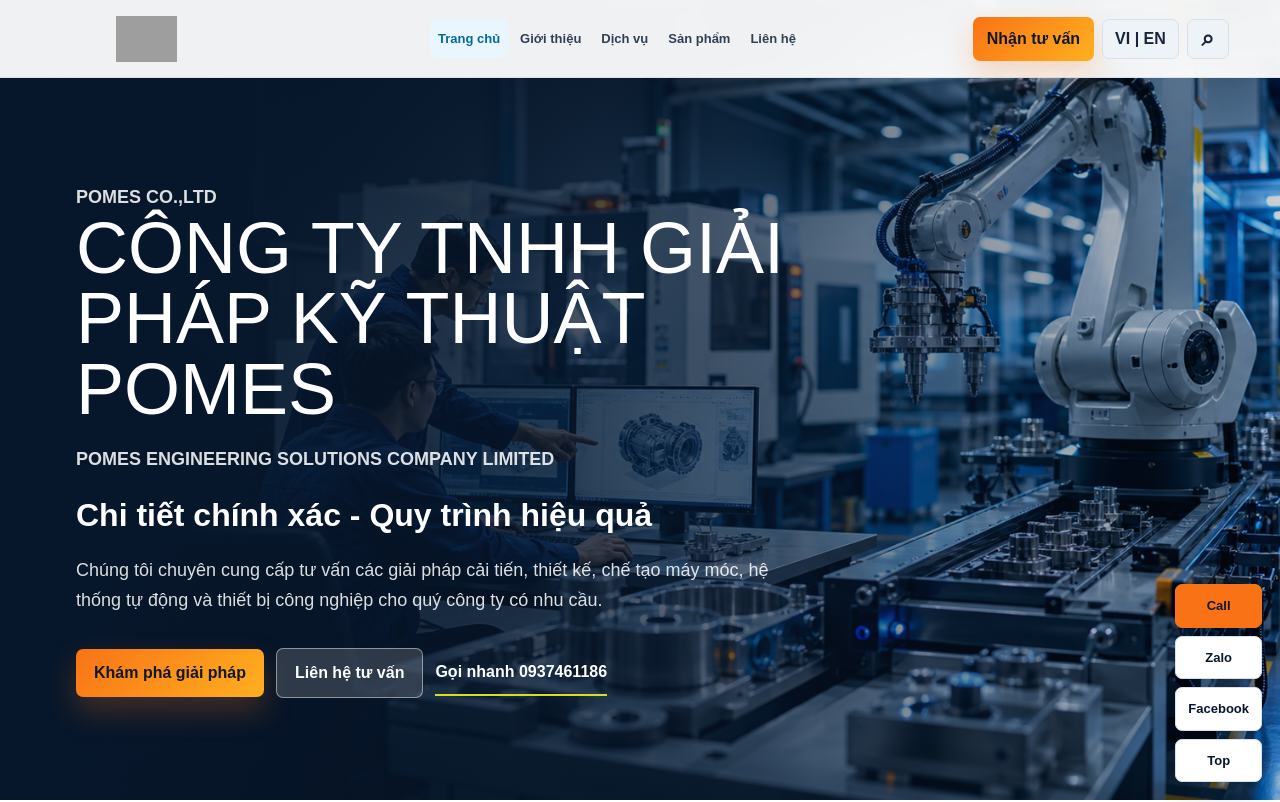
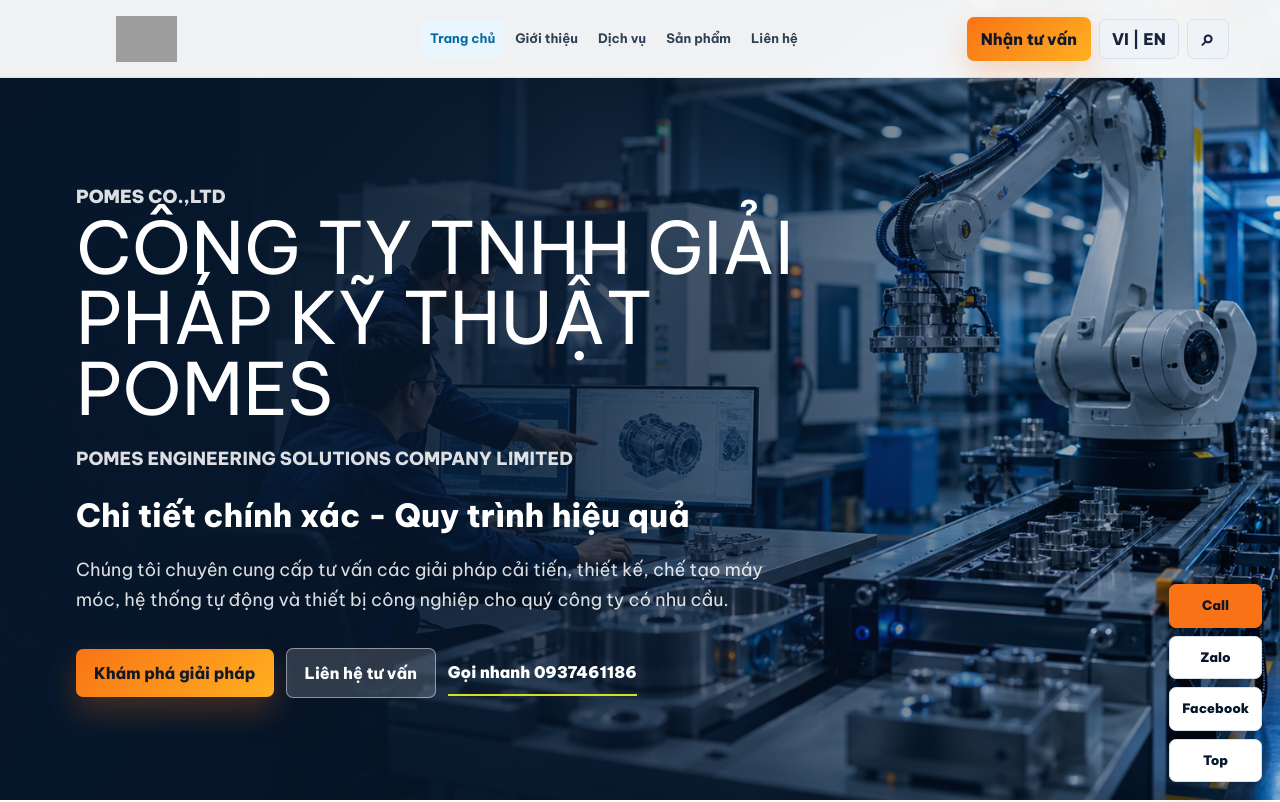
Before and after one commit to nguyenhoangan20122007-cpu/P, a Next.js app: page / in a window 1280 px wide. Shown: the top 802 px of the page. Built offline with nearby package versions, Linux system fonts and the light colour scheme; grey boxes are pictures that could not be loaded.

Commit message:
Update logo and Vietnamese font

```diff
--- a/app/globals.css
+++ b/app/globals.css
@@ -12,6 +12,7 @@
   --lime: #d7df22;
   --white: #ffffff;
   --shadow: 0 18px 60px rgba(7, 23, 43, 0.14);
+  --font-vietnamese: var(--font-be-vietnam), "Be Vietnam Pro", "Segoe UI", Arial, sans-serif;
 }
 
 * {
@@ -26,7 +27,7 @@
   margin: 0;
   background: var(--white);
   color: var(--ink);
-  font-family: Arial, Helvetica, sans-serif;
+  font-family: var(--font-vietnamese);
 }
 
 button,
--- a/app/layout.tsx
+++ b/app/layout.tsx
@@ -1,9 +1,17 @@
 import type { Metadata, Viewport } from "next";
+import { Be_Vietnam_Pro } from "next/font/google";
 import "./globals.css";
 
 const title = "CÔNG TY TNHH GIẢI PHÁP KỸ THUẬT POMES | Cải tiến, chế tạo máy và tự động hóa";
 const description =
   "CÔNG TY TNHH GIẢI PHÁP KỸ THUẬT POMES tư vấn giải pháp cải tiến, thiết kế, chế tạo máy móc, hệ thống tự động và cung cấp thiết bị công nghiệp cơ khí, điện, tự động, khí nén tại TP.HCM.";
+
+const beVietnamPro = Be_Vietnam_Pro({
+  subsets: ["vietnamese", "latin"],
+  weight: ["400", "500", "600", "700", "800", "900"],
+  display: "swap",
+  variable: "--font-be-vietnam",
+});
 
 export const metadata: Metadata = {
   metadataBase: new URL("https://pomes-pi.vercel.app"),
@@ -55,7 +63,7 @@
   children: React.ReactNode;
 }>) {
   return (
-    <html lang="vi">
+    <html lang="vi" className={beVietnamPro.variable}>
       <body>{children}</body>
     </html>
   );
```
Also changed, not shown: public/favicon.png, 1 other file (tests, documents, lock files or other folders).
